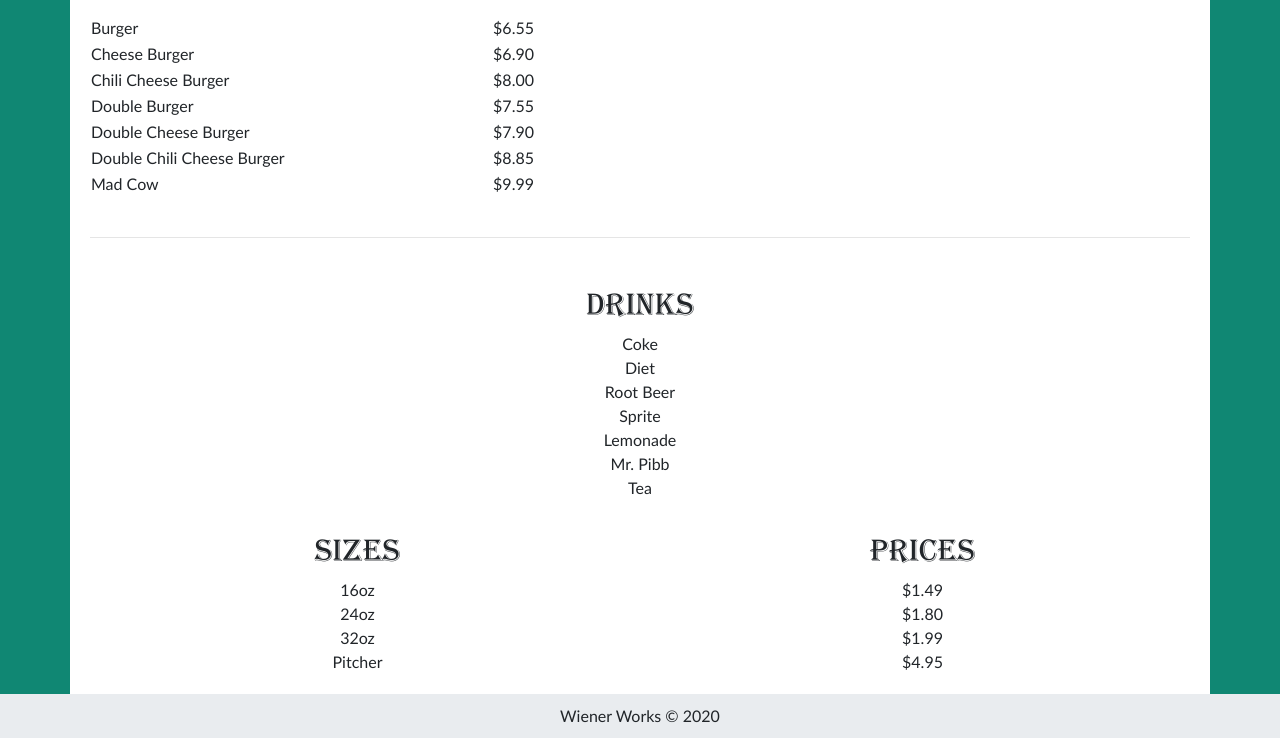
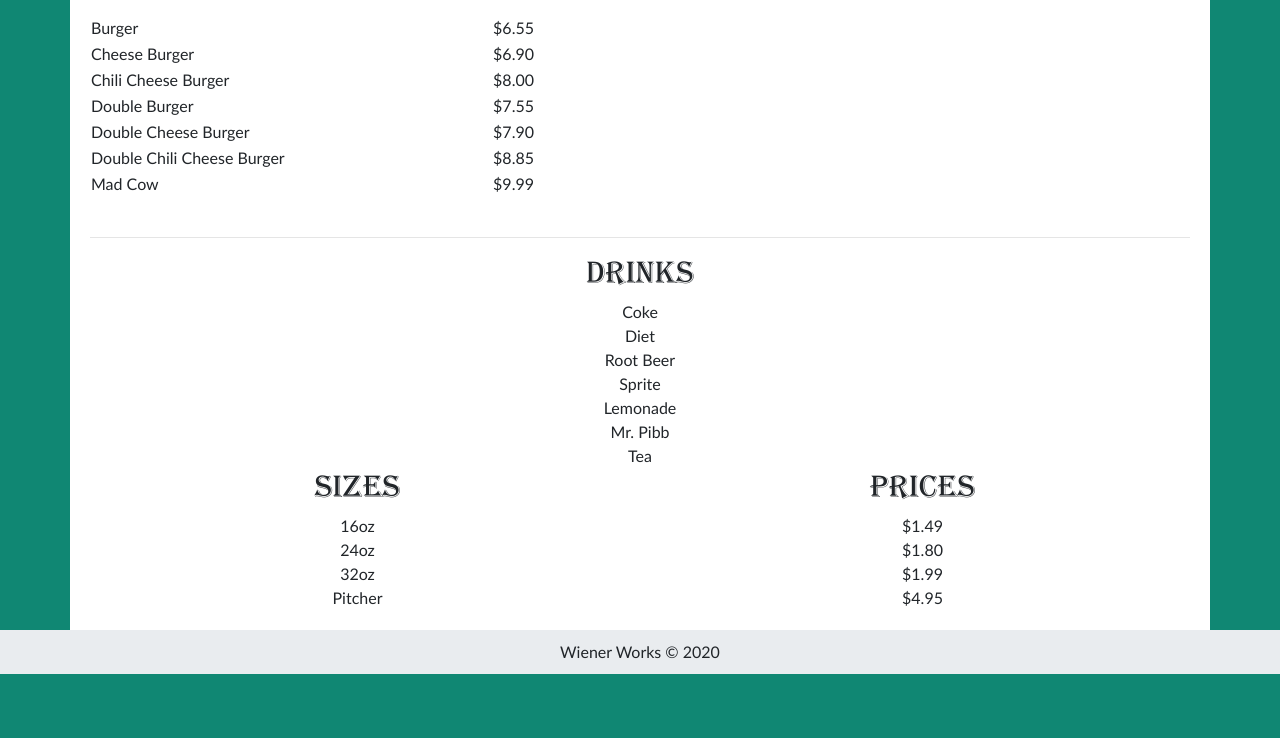
Before and after one commit to kylewensman/CITPT-417_Advweb_Midterm, a website: page src/menu.html in a window 1280 px wide. Shown: the part 1323-2061 px from the top of the page. After the commit the page ends 1997 px from the top, so only its background shows below. Drawn offline with Linux system fonts and the light colour scheme.

Commit message:
menu padding and gallery 4th img

```diff
--- a/src/scss/styles.scss
+++ b/src/scss/styles.scss
@@ -77,6 +77,9 @@ section{
   width: 64px !important;
   text-align: right;
 }
+.drinks{
+  padding-top: 0;
+}
 .drinks h2{
   text-align: center;
 }
```
Also changed, not shown: src/gallery.html (+3 -0 lines), src/css/styles.css.
